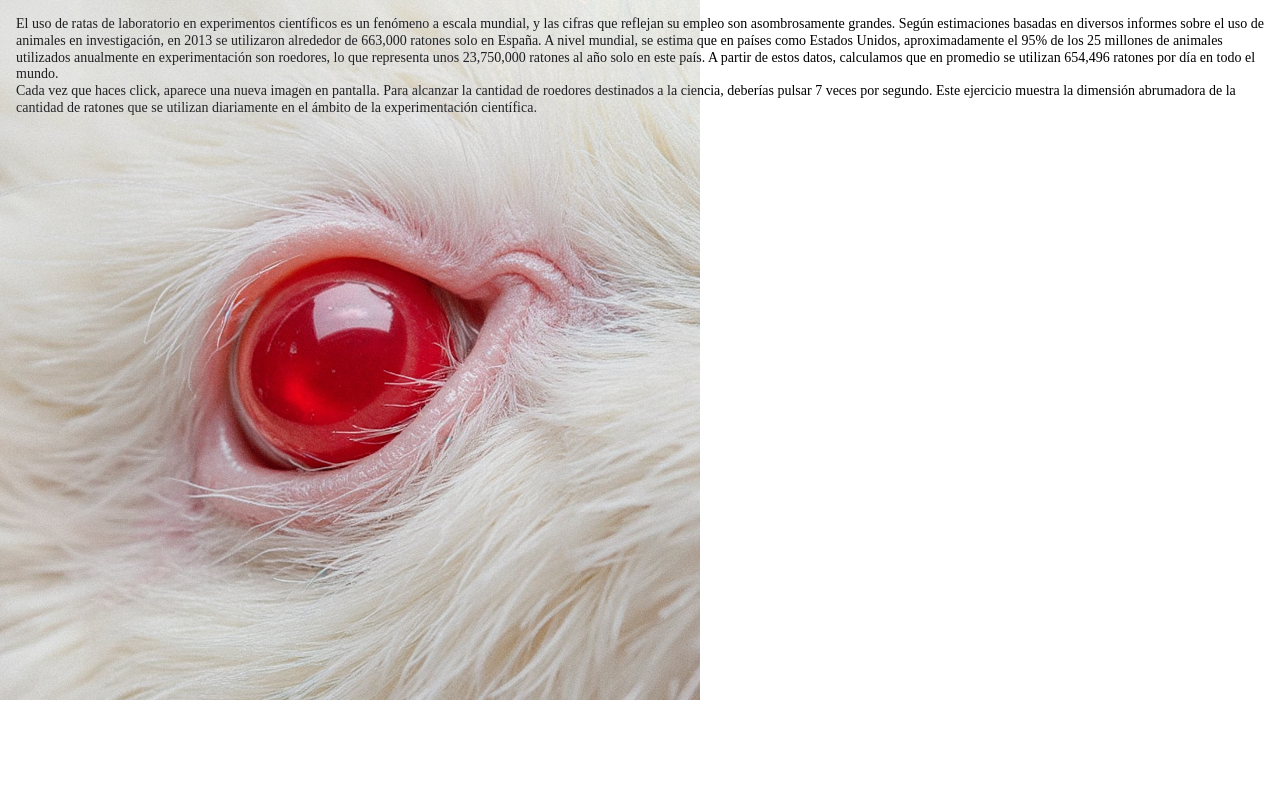
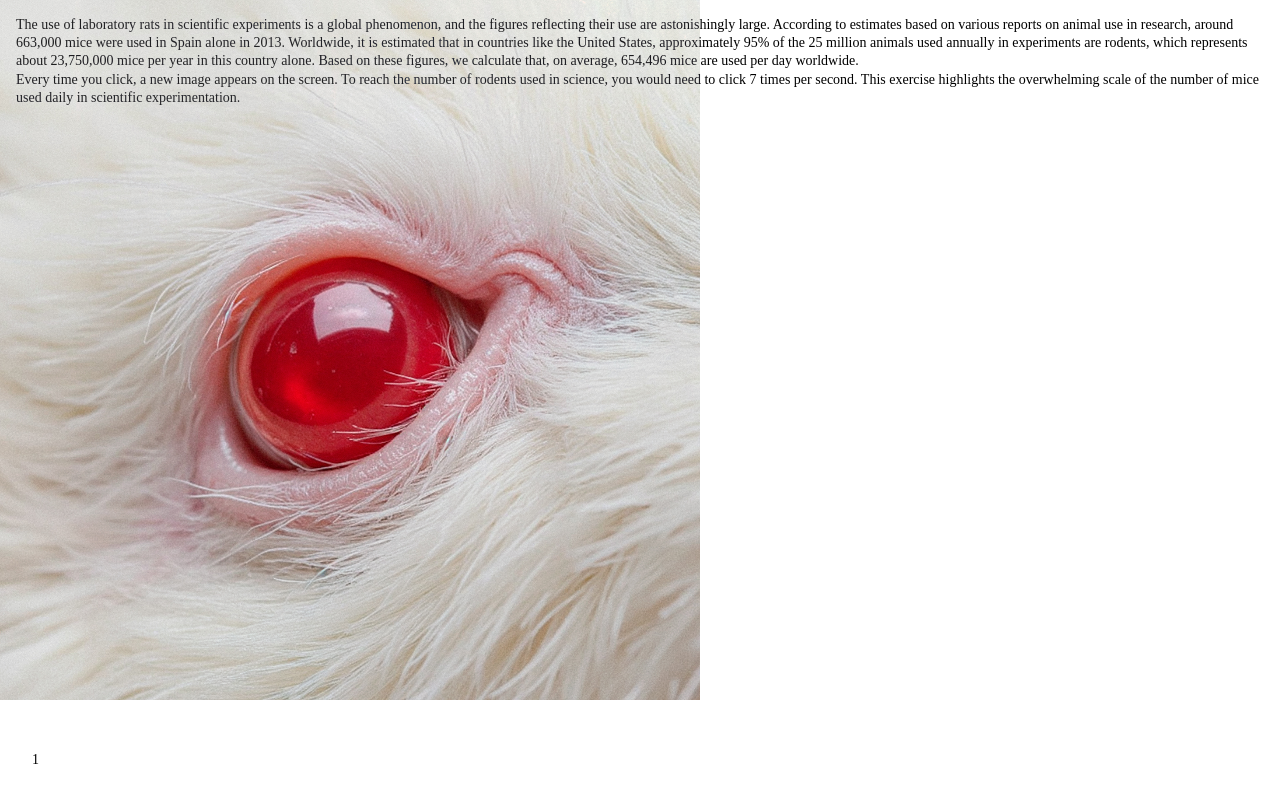
Before and after one commit to Miguelramal/Red-eye, a plain HTML site: page index.html in a window 1280 px wide. Drawn offline with Linux system fonts and the light colour scheme.

Commit message:
Update index.html

```diff
--- a/index.html
+++ b/index.html
@@ -23,7 +23,7 @@
             padding: 16px; /* Padding de 16px en todos los lados */
             z-index: 1000; /* Mayor valor para asegurar que esté por encima */
             font-size: 14px; /* Tamaño de fuente */
-            line-height: 1.2;
+            line-height: 1.3;
             box-sizing: border-box; /* Incluye el padding en el tamaño total */
             mix-blend-mode: difference; /* Aplica el efecto de fusión "difference" */
         }
@@ -42,17 +42,32 @@
             padding: 0; /* Elimina relleno adicional */
             transition: width 0.5s ease, height 0.5s ease;
         }
+
+        /* Estilo para el contador */
+        .counter {
+            position: fixed;
+            bottom: 16px;
+            left: 16px;
+            padding: 16px;
+            font-size: 14px;
+            color: white;
+            mix-blend-mode: difference;
+            z-index: 1000; /* Asegura que el contador esté por encima de las imágenes */
+        }
     </style>
 </head>
 <body>
 
     <!-- Encabezado con el texto superior -->
     <header>
-        El uso de ratas de laboratorio en experimentos científicos es un fenómeno a escala mundial, y las cifras que reflejan su empleo son asombrosamente grandes. Según estimaciones basadas en diversos informes sobre el uso de animales en investigación, en 2013 se utilizaron alrededor de 663,000 ratones solo en España. A nivel mundial, se estima que en países como Estados Unidos, aproximadamente el 95% de los 25 millones de animales utilizados anualmente en experimentación son roedores, lo que representa unos 23,750,000 ratones al año solo en este país. A partir de estos datos, calculamos que en promedio se utilizan 654,496 ratones por día en todo el mundo.<br>Cada vez que haces click, aparece una nueva imagen en pantalla. Para alcanzar la cantidad de roedores destinados a la ciencia, deberías pulsar 7 veces por segundo. Este ejercicio muestra la dimensión abrumadora de la cantidad de ratones que se utilizan diariamente en el ámbito de la experimentación científica.
+        The use of laboratory rats in scientific experiments is a global phenomenon, and the figures reflecting their use are astonishingly large. According to estimates based on various reports on animal use in research, around 663,000 mice were used in Spain alone in 2013. Worldwide, it is estimated that in countries like the United States, approximately 95% of the 25 million animals used annually in experiments are rodents, which represents about 23,750,000 mice per year in this country alone. Based on these figures, we calculate that, on average, 654,496 mice are used per day worldwide.<br>Every time you click, a new image appears on the screen. To reach the number of rodents used in science, you would need to click 7 times per second. This exercise highlights the overwhelming scale of the number of mice used daily in scientific experimentation.
     </header>
 
     <!-- Contenedor principal -->
     <div id="container" class="image-container"></div>
+
+    <!-- Contador en la esquina inferior izquierda -->
+    <div class="counter" id="counter">0</div>
 
     <script>
         // URL de la imagen
@@ -61,6 +76,9 @@
         // Tamaño inicial de las imágenes
         let initialWidth = 700;
         let initialHeight = 700;
+
+        // Inicializamos el contador
+        let clickCount = 0;
 
         // Función para agregar una nueva imagen
         function addImage() {
@@ -89,6 +107,9 @@
 
             // Ajustar el tamaño total al ancho de la ventana
             adjustImagesToFit(container);
+
+            // Incrementar el contador
+            updateCounter();
         }
 
         // Ajustar las imágenes para que ocupen el ancho de la ventana
@@ -105,8 +126,17 @@
             }
         }
 
+        // Actualizar el contador en la pantalla
+        function updateCounter() {
+            clickCount += 1;
+            document.getElementById('counter').textContent = clickCount;
+        }
+
         // Agregar la primera imagen al cargar la página
         window.onload = addImage;
+
+        // Agregar un listener para el click en toda la página
+        document.body.addEventListener('click', addImage);
     </script>
 
 </body>
```
